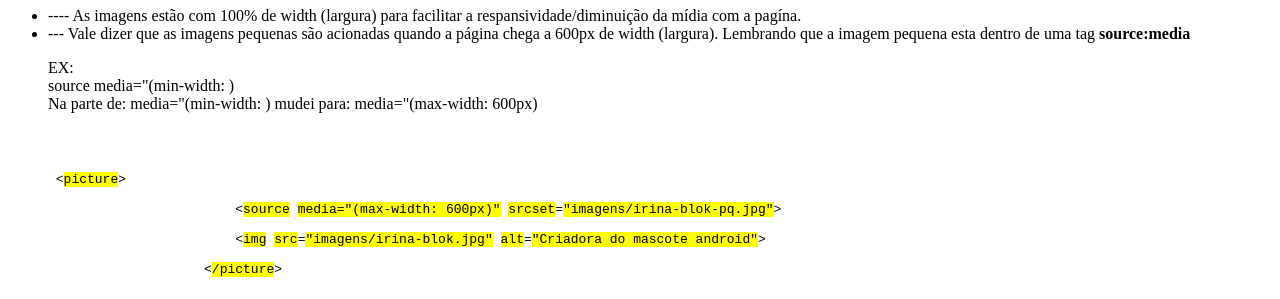
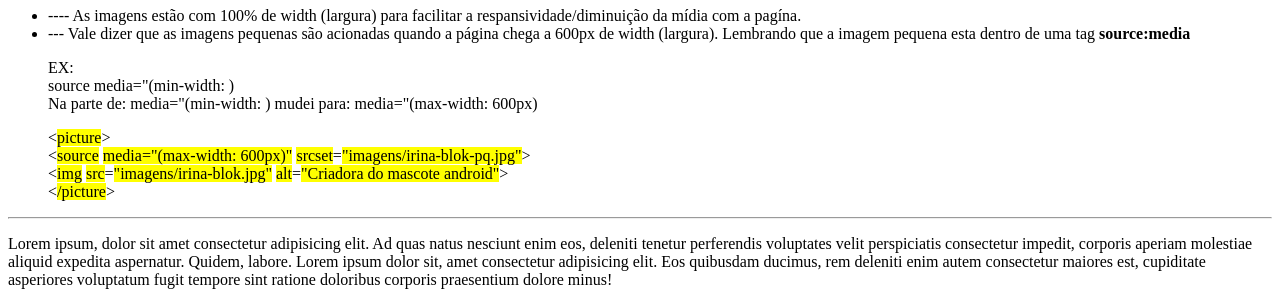
Before and after one commit to FabricioHKG/responsividade, a plain HTML site: page index.html in a window 1280 px wide. Shown: the part 73-372 px from the top of the page. Drawn offline with Linux system fonts and the light colour scheme.

Commit message:
Update index.html

```diff
--- a/index.html
+++ b/index.html
@@ -18,14 +18,10 @@
 
             <p>EX: <br> source media="(min-width: ) <br> Na parte de: media="(min-width: ) mudei para: media="(max-width: 600px)</p>
 
-            <pre>
-                <code>
-                    <p class="nao"> &lt;<mark class="azul">picture</mark>&gt; <br>
-                        &lt;<mark class="azul">source</mark> <mark class="laranja">media="(max-width: 600px)"</mark class="laranja"> <mark class="azul_claro">srcset</mark>=<mark class="laranja">"imagens/irina-blok-pq.jpg"</mark>&gt; <br>
-                        &lt;<mark class="azul">img</mark> <mark class="azul_claro">src</mark>=<mark class="laranja">"imagens/irina-blok.jpg"</mark> <mark class="azul_claro">alt</mark>=<mark class="laranja">"Criadora do mascote android"</mark>&gt; <br>
-                    &lt;<mark class="azul">/picture</mark>&gt;</p>
-                </code>
-            </pre>
+            <p class="nao"> &lt;<mark class="azul">picture</mark>&gt; <br>
+                &lt;<mark class="azul">source</mark> <mark class="laranja">media="(max-width: 600px)"</mark class="laranja"> <mark class="azul_claro">srcset</mark>=<mark class="laranja">"imagens/irina-blok-pq.jpg"</mark>&gt; <br>
+                &lt;<mark class="azul">img</mark> <mark class="azul_claro">src</mark>=<mark class="laranja">"imagens/irina-blok.jpg"</mark> <mark class="azul_claro">alt</mark>=<mark class="laranja">"Criadora do mascote android"</mark>&gt; <br>
+            &lt;<mark class="azul">/picture</mark>&gt;</p>
         </ul>
         <hr>
 
```
